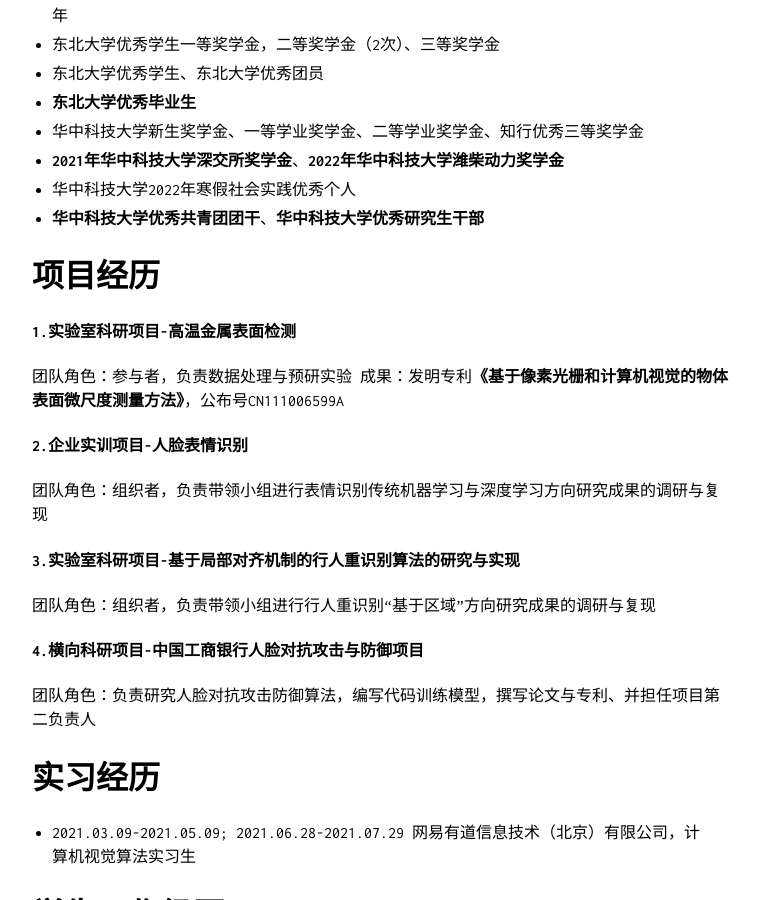
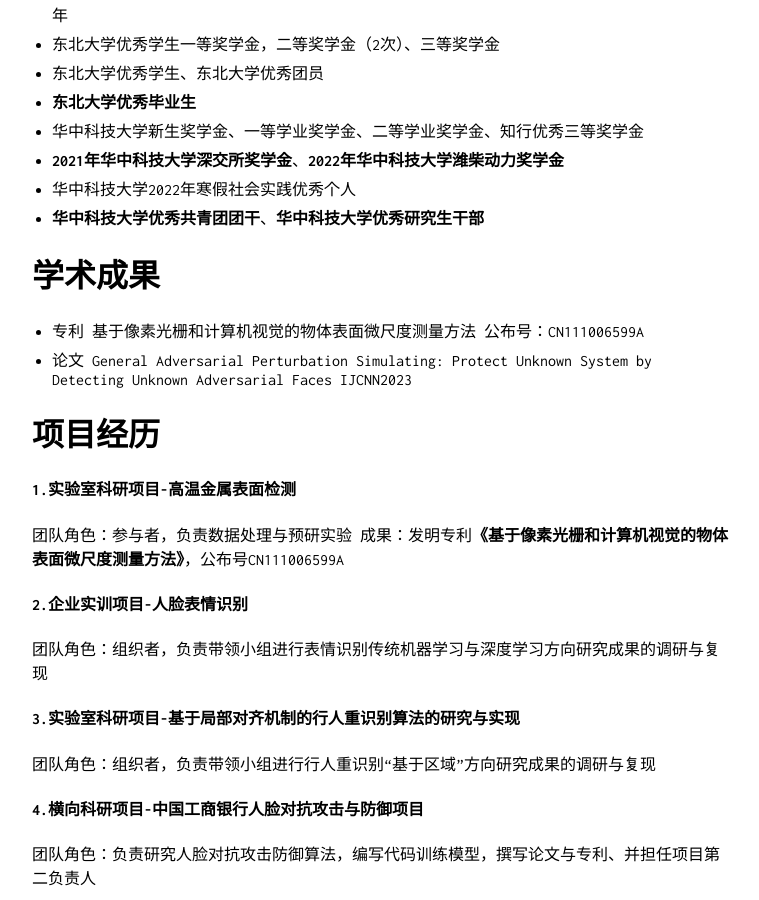
Before and after one commit to OrientTraveller/OrientTraveller.github.io, a Jekyll site: the page built from index.md, in a window 1280 px wide and 900 px high, scrolled down 520 px. Shown: the whole window, without its empty margins (258-1017 px from the left). Built offline with Jekyll 4.4.1, drawn with Linux system fonts in a browser that asks for light colours; our own code applies the rules of GitHub Pages for plain Markdown files; comment, search, counter and statistics services are not loaded.

Commit message:
Update index.md

```diff
--- a/index.md
+++ b/index.md
@@ -17,6 +17,11 @@
 - **2021年华中科技大学深交所奖学金**、**2022年华中科技大学潍柴动力奖学金**
 - 华中科技大学2022年寒假社会实践优秀个人
 - **华中科技大学优秀共青团团干**、**华中科技大学优秀研究生干部**
+
+# 学术成果
+- 专利  基于像素光栅和计算机视觉的物体表面微尺度测量方法  公布号：CN111006599A
+- 论文  General Adversarial Perturbation Simulating: Protect Unknown System by Detecting Unknown Adversarial Faces  IJCNN2023
+
 
 # 项目经历
 #### 1.实验室科研项目-高温金属表面检测
```
